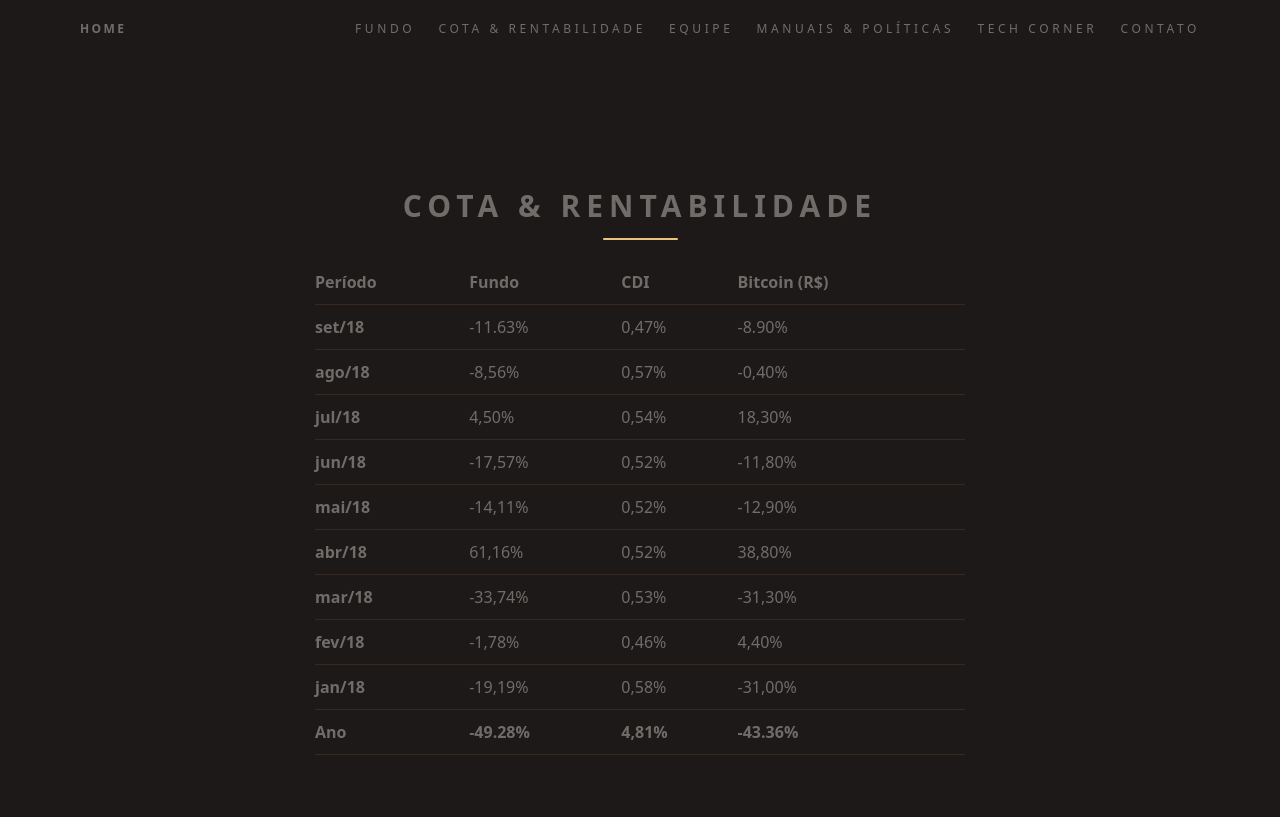
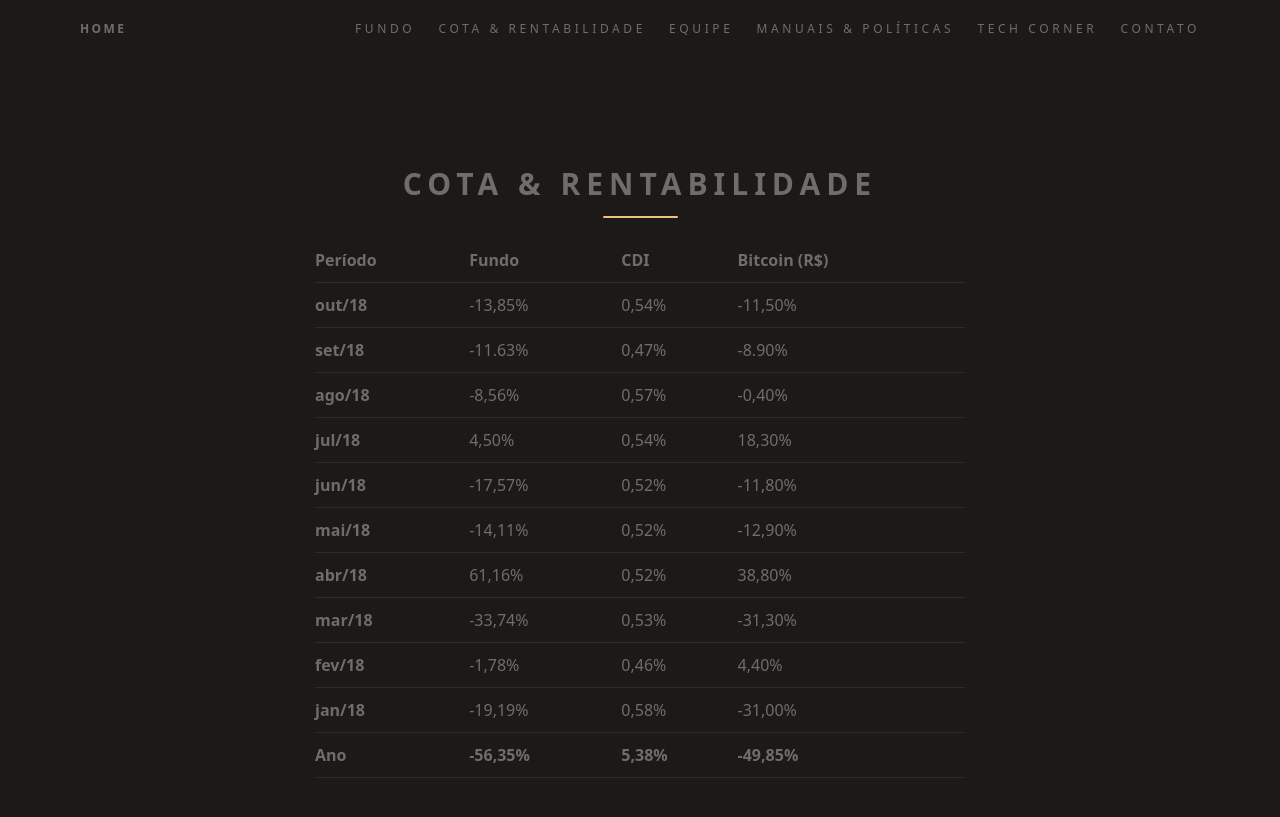
Before and after one commit to ateliedetemas/blpcrypto, a Jekyll site: the page built from rentabilidade.md, in a window 1280 px wide. Shown: the top 817 px of the page. Built offline with Jekyll 4.4.1, drawn with Linux system fonts in a browser that asks for light colours.

```diff
--- a/rentabilidade.md
+++ b/rentabilidade.md
@@ -6,6 +6,7 @@ title: Cota & Rentabilidade
 
 Período | Fundo | CDI | Bitcoin (R$)
 ---|---|---|---
+**out/18** | -13,85% | 0,54% | -11,50%
 **set/18** | -11.63% | 0,47% | -8.90%
 **ago/18** | -8,56% | 0,57% | -0,40%
 **jul/18** | 4,50% | 0,54% | 18,30%
@@ -15,4 +16,4 @@ Período | Fundo | CDI | Bitcoin (R$)
 **mar/18** | -33,74% | 0,53% | -31,30%
 **fev/18** | -1,78% | 0,46% | 4,40%
 **jan/18** | -19,19% | 0,58% | -31,00%
-**Ano**  | **-49.28%** | **4,81%** | **-43.36%**
+**Ano**  | **-56,35%** | **5,38%** | **-49,85%**
```
Also changed, not shown: tech-corner.md (+1 -1 lines), 1 other file.
